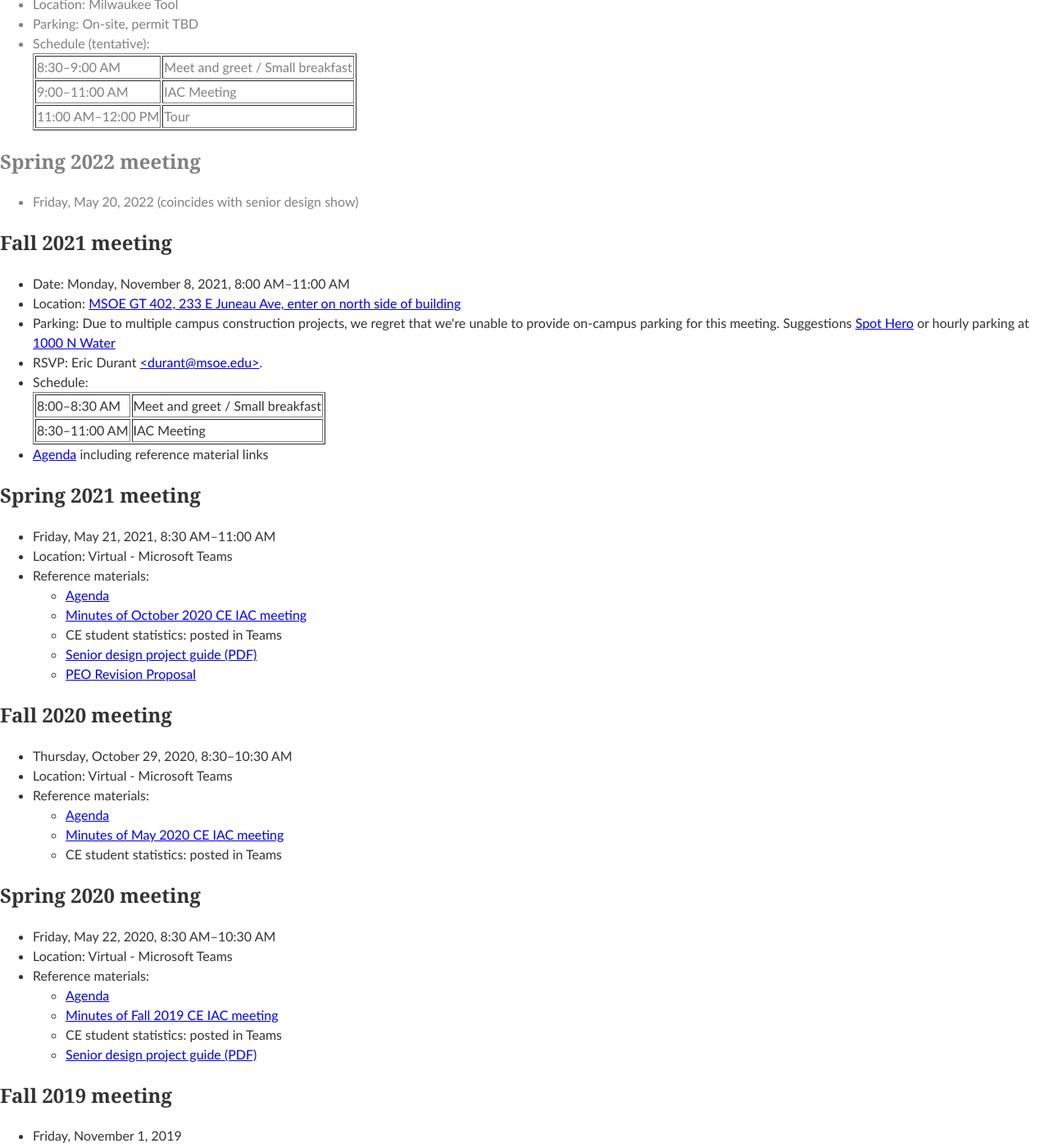
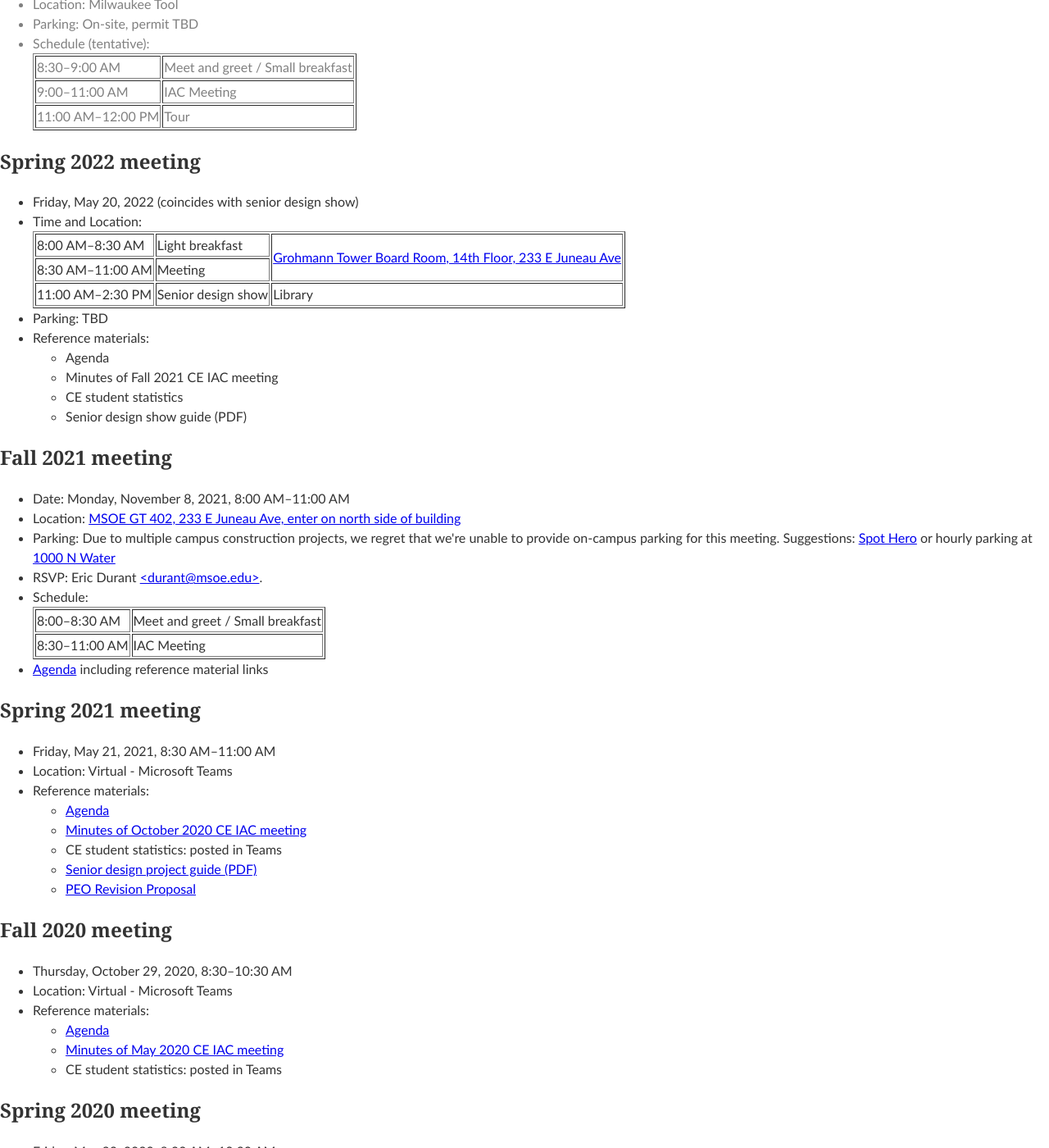
Before and after one commit to edurant/edurant.github.io, a Jekyll site: the page built from ceiac/index.html, in a window 1280 px wide and 1400 px high, scrolled down 430 px. Shown: the whole window at 82% size. Built offline with Jekyll 4.4.1, drawn with Linux system fonts in a browser that asks for light colours; some of the changed text lies outside the part shown.

Commit message:
ce iac: spring location confirmed

```diff
--- a/ceiac/index.html
+++ b/ceiac/index.html
@@ -29,19 +29,31 @@ before the MSOE senior design show.</p>
              <tr><td>11:00 AM&ndash;12:00 PM</td><td>Tour</td></tr>
       </table></li>
   </ul>
+</div> <!-- /gray -->
 
 <h1>Spring 2022 meeting</h1>
   <ul>
     <li>Friday, May 20, 2022 (coincides with senior design show)</li>
+    <li>Time and Location:
+      <table border><tr><td>8:00 AM&ndash;8:30 AM</td><td>Light breakfast</td><td rowspan="2"><a href="https://g.page/msoe-grohmann-tower?share">Grohmann Tower Board Room, 14th Floor, 233 E Juneau Ave</a></td></tr>
+             <tr><td>8:30 AM&ndash;11:00 AM</td><td>Meeting</td></tr>
+             <tr><td>11:00 AM&ndash;2:30 PM</td><td>Senior design show</td><td>Library</td></tr>
+      </table></li>
+    <li>Parking: TBD</li>
+    <li>Reference materials:
+      <ul>
+        <li><!--a href="agenda2022-05-20.pdf"-->Agenda<!--/a--></li>
+        <li><!--a href="2021-11-08minutes.pdf"-->Minutes of Fall 2021 CE IAC meeting</a></li>
+        <li>CE student statistics</li>
+        <li><!--a href="https://msoe.s3.amazonaws.com/files/resources/2021-22-senior-design-booklet.pdf"-->Senior design show guide (PDF)</a></li>
+      </ul>
   </ul>
-
-</div> <!-- /gray -->
 
 <h1>Fall 2021 meeting</h1>
   <ul>
     <li>Date: Monday, November 8, 2021, 8:00 AM&ndash;11:00 AM</li>
     <li>Location: <a href="https://g.page/msoe-grohmann-tower?share">MSOE GT 402, 233 E Juneau Ave, enter on north side of building</a></li>
-    <li>Parking: Due to multiple campus construction projects, we regret that we're unable to provide on-campus parking for this meeting. Suggestions <a href="https://spothero.com">Spot Hero</a> or hourly parking at <a href="https://urbanmilwaukee.com/building/1000-north-water-street/">1000 N Water</a></li>
+    <li>Parking: Due to multiple campus construction projects, we regret that we're unable to provide on-campus parking for this meeting. Suggestions: <a href="https://spothero.com">Spot Hero</a> or hourly parking at <a href="https://urbanmilwaukee.com/building/1000-north-water-street/">1000 N Water</a></li>
     <li>RSVP: Eric Durant <a href="mailto:durant@msoe.edu">&lt;durant@msoe.edu&gt;</a>.</li>
     <li>Schedule:
       <table border><tr><td>8:00&ndash;8:30 AM</td><td>Meet and greet / Small breakfast</td></tr>
```
Also changed, not shown: other parts of ceiac/index.html (+0 -3 lines), ceiac/agenda2021-11-08.html (+3 -4 lines).
